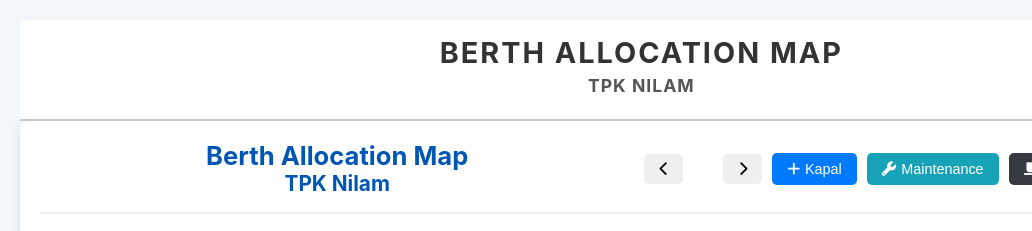
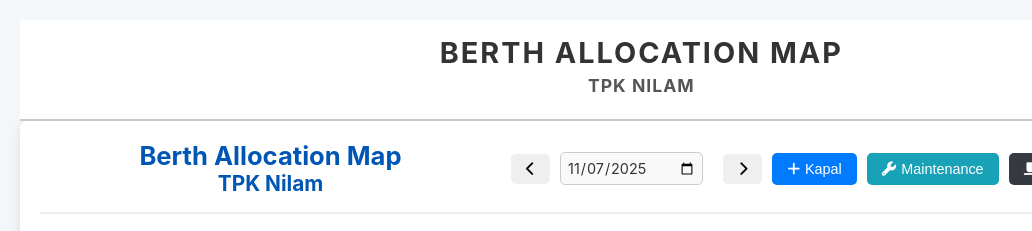
Before and after one commit to shafiranabila041031/Berth-Map, a plain HTML site: page index.html in a window 1280 px wide. Shown: the top 231 px of the page, 0-1032 px from the left. Drawn offline with nearby package versions, Linux system fonts and the light colour scheme.

```diff
--- a/index.html
+++ b/index.html
@@ -46,7 +46,7 @@
 
             <div class="controls">
                 <button id="prev-week-btn" class="btn" title="Minggu Sebelumnya"><i class="fas fa-chevron-left"></i></button>
-                <h2 id="week-range-display"></h2>
+                <input type="date" id="week-date-picker" class="btn">
                 <button id="next-week-btn" class="btn" title="Minggu Berikutnya"><i class="fas fa-chevron-right"></i></button>
                 <button id="add-ship-btn" class="btn btn-primary"><i class="fas fa-plus"></i> Kapal</button>
                 <button id="add-maintenance-btn" class="btn btn-info"><i class="fas fa-wrench"></i> Maintenance</button>
```
